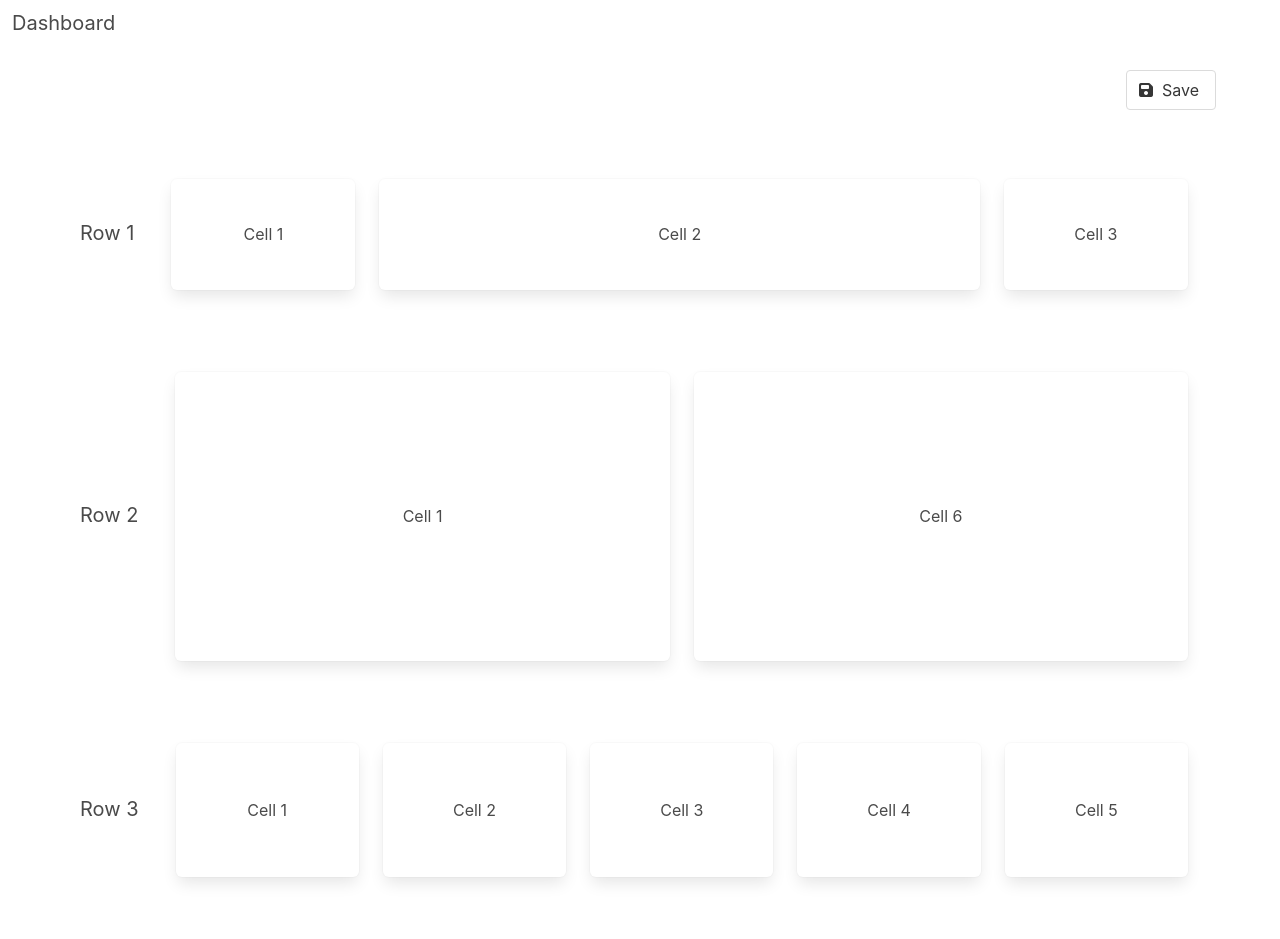
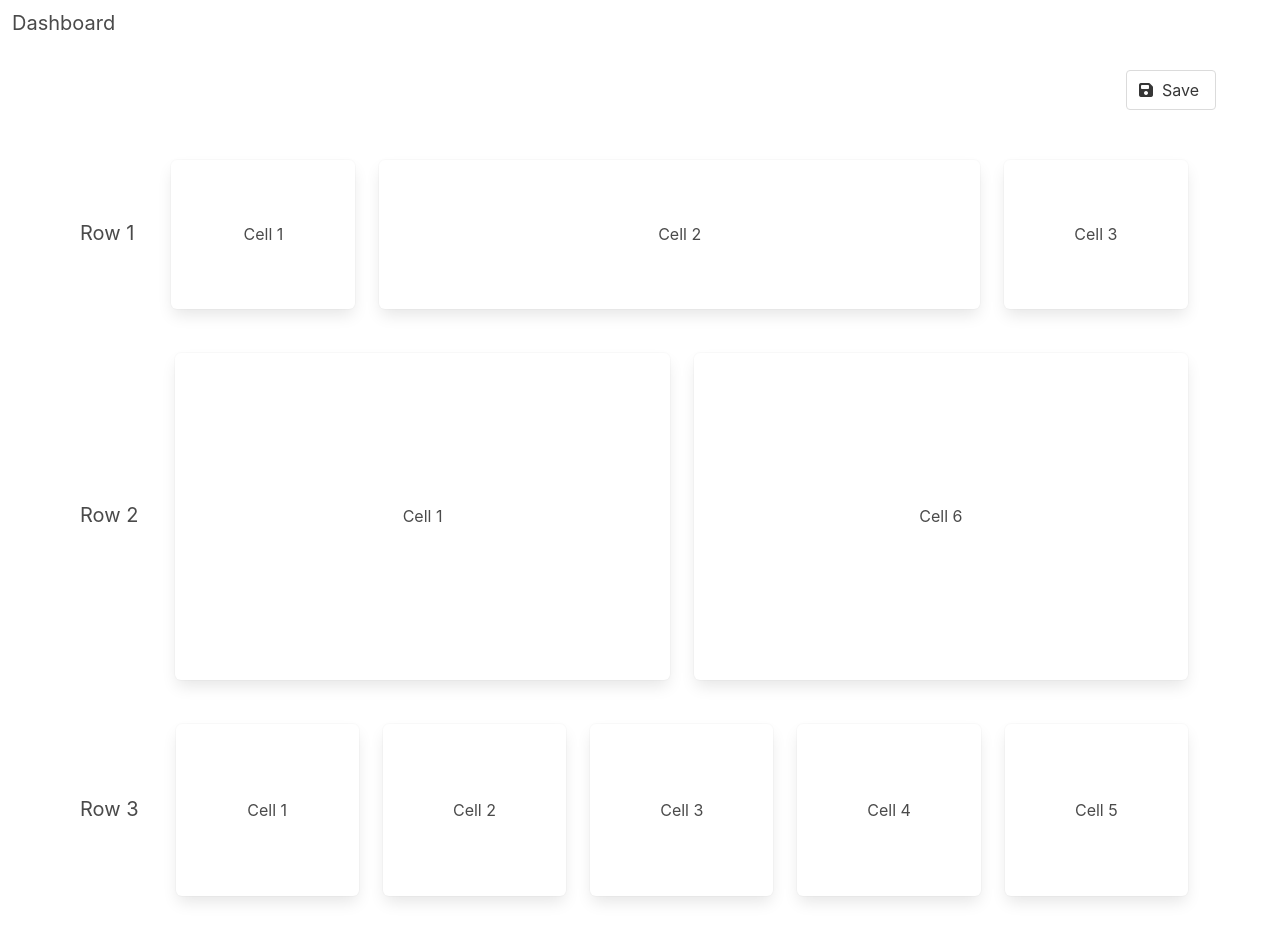
Before and after one commit to mtiberghien/dashboard-app, an Angular app: page / in a window 1280 px wide. Built offline with nearby package versions, Linux system fonts and the light colour scheme.

Commit message:
custom cell ghost image

```diff
--- a/angular.json
+++ b/angular.json
@@ -20,7 +20,8 @@
             "tsConfig": "tsconfig.app.json",
             "assets": [
               "src/favicon.ico",
-              "src/assets"
+              "src/assets",
+              "src/ghost.png"
             ],
             "styles": [
               "src/styles.css"
@@ -87,6 +88,7 @@
             "karmaConfig": "karma.conf.js",
             "assets": [
               "src/favicon.ico",
+              "src/ghost.png",
               "src/assets"
             ],
             "styles": [
--- a/src/app/cell/cell.component.html
+++ b/src/app/cell/cell.component.html
@@ -7,7 +7,7 @@
     </div>
     <div (dragover)="onDragOver($event)"
          (dragenter)="onDragEnter($event)"
-         (dragstart)="onDragStart()"
+         (dragstart)="onDragStart($event)"
          (dragleave)="onDragLeave()"
          (dragend)="onDragEnd()"
          [draggable]="parent.row.cells.length>1" class="content">
--- a/src/app/cell/cell.component.ts
+++ b/src/app/cell/cell.component.ts
@@ -57,7 +57,8 @@ export class CellComponent implements OnInit {
       this.draggingEnd.emit();
     }
 
-    onDragStart(){
+    onDragStart(e: DragEvent){
+      e.dataTransfer?.setDragImage(this.parent.parent.ghost, 25,25);
       this.draggingStartEmit(false);
     }
 
--- a/src/app/layout/layout.component.ts
+++ b/src/app/layout/layout.component.ts
@@ -12,12 +12,15 @@ export class LayoutComponent implements OnInit {
   draggingRowIndex?: number;
   draggingCellIndex?: number;
   dropCellIndex?: number;
+  ghost!: HTMLImageElement;
   dropRowIndex?: number;
   isResizing?: boolean = false;
   isHorizontal?: boolean;
   constructor() { }
 
   ngOnInit(): void {
+    this.ghost = document.createElement('img');
+    this.ghost.src = 'ghost.png';
   }
 
   onAdded(index: number): void {
--- a/src/app/row/row.component.css
+++ b/src/app/row/row.component.css
@@ -20,9 +20,9 @@
 }
 
 .drop-index{
-    background-color: rgb(98, 11, 247);
+    background-color: rgb(16, 148, 224);
     width: 3px;
-    height: 100%;
+    height: 50%;
     align-self: center;
 }
 
@@ -35,9 +35,20 @@
 }
 
 .border {
+    height: 16px;
     visibility: hidden;
     cursor: ns-resize;
     align-self: center;
+}
+
+app-cell, .row{
+    padding-top: 5px!important;
+    padding-bottom: 5px!important;
+}
+
+.row{
+    padding-top: 8px!important;
+    padding-bottom: 8px!important;
 }
 
 .row-content{
--- a/src/app/row/row.component.html
+++ b/src/app/row/row.component.html
@@ -13,12 +13,12 @@
             </span>
         </button>
     </div>
-    <div class="tile row-content" >
+    <div class="tile row-content">
         <div *ngIf="parent.layout.rows.length>1" class="border" (mousedown)="onMouseDown($event, -1)">
             <i class="fa-solid fa-grip"></i>
         </div>
-        <div class="tile">
-            <div [style]="{flex:cell.grow}" class="tile" *ngFor="let cell of row.cells; let cindex = index; let isLast = last;">
+        <div class="tile cells">
+            <div [style]="{flex:cell.grow}" class="cell-container tile" *ngFor="let cell of row.cells; let cindex = index; let isLast = last;">
                 <div *ngIf="isShowDropIndex(true, isLast, cindex)" class="drop-index"></div>
                 <app-cell
                 class="tile is-parent"
```
Also changed, not shown: src/ghost.png (added).
